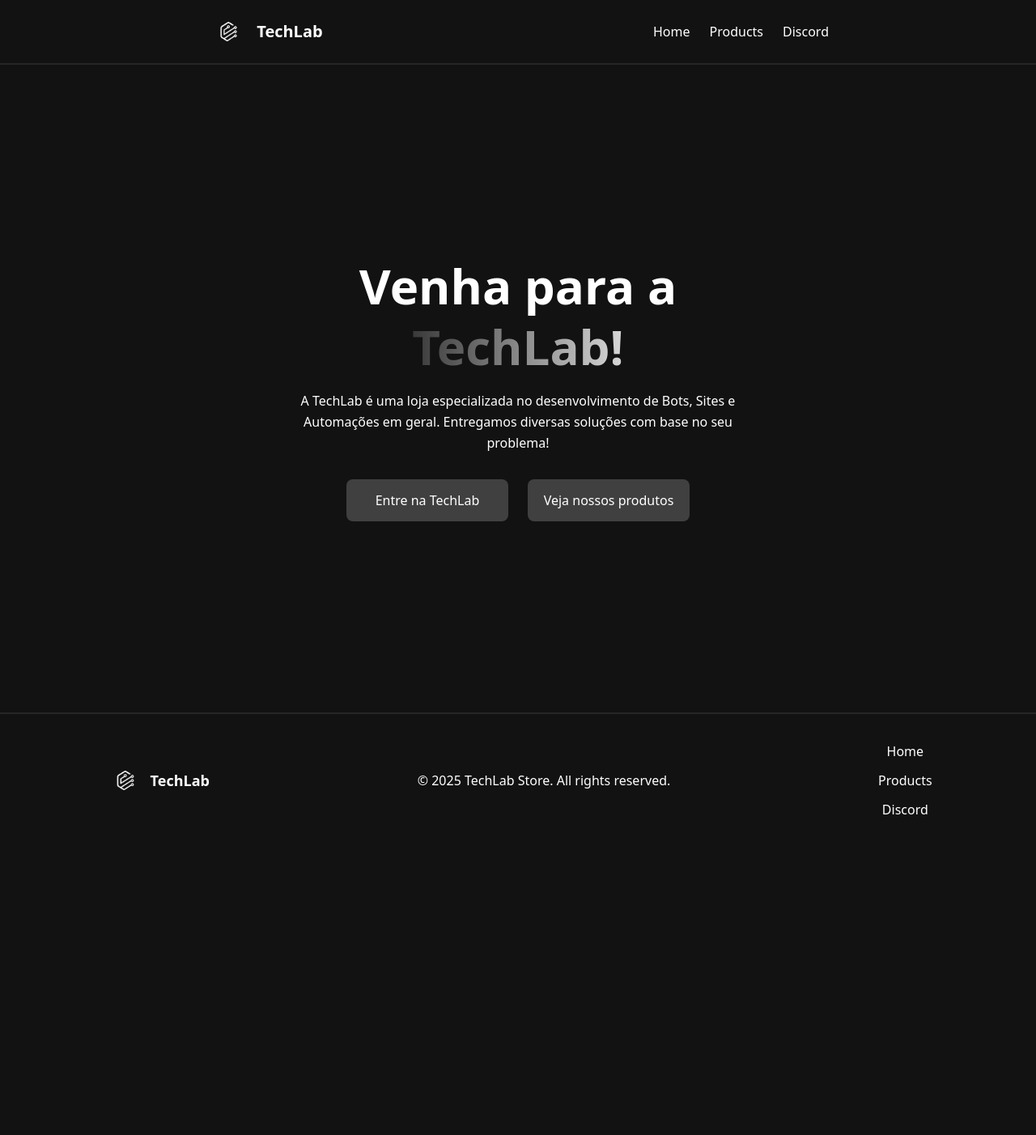
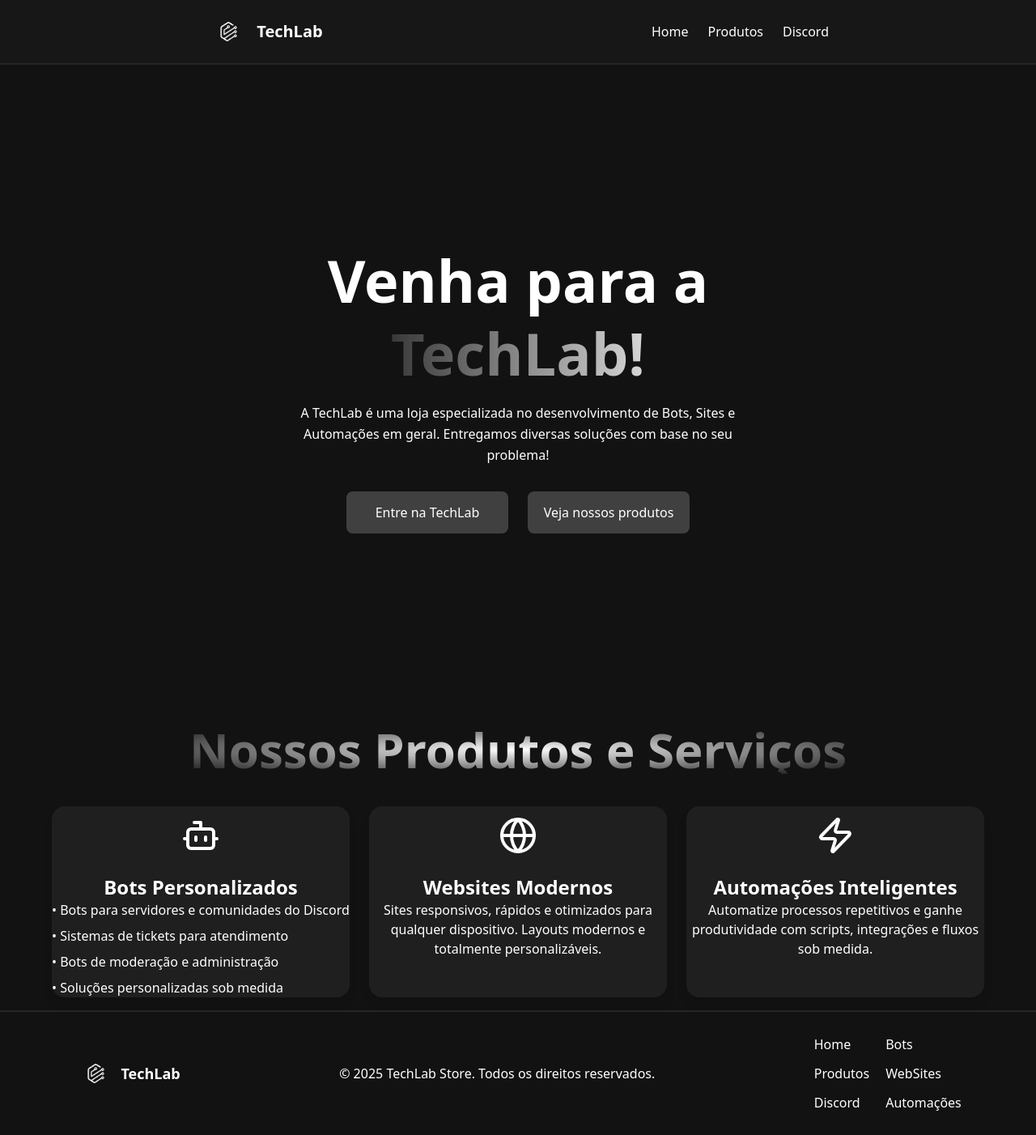
Before and after one commit to TechLabStore/techlab-page, a React (Vite) app: page / in a window 1280 px wide. Shown: the whole page at 81% size. Before the commit the page ends 1046 px from the top, so only its background shows below. Built offline with nearby package versions, Linux system fonts and the light colour scheme.

Commit message:
fix responsivity and add products section

```diff
--- a/package.json
+++ b/package.json
@@ -16,6 +16,7 @@
     "lucide-react": "^0.544.0",
     "react": "^19.1.1",
     "react-dom": "^19.1.1",
+    "react-icons": "^5.5.0",
     "tailwindcss": "^4.1.13"
   },
   "devDependencies": {
--- a/src/components/Footer/Footer.tsx
+++ b/src/components/Footer/Footer.tsx
@@ -4,22 +4,23 @@ function Footer() {
   return (
     <footer
       className="text-white py-6 px-4 border-t-2 border-t-neutral-800"
-      style={{ padding: "12px" }}
+      style={{ padding: "6px"}}
     >
       <div className="flex flex-col items-center gap-6 md:flex-row md:justify-around md:h-35 md:items-center">
         <div className="flex items-center gap-1">
           <img src={logo} alt="TechLab Logo" className="h-10" />
-          <h1 className="font-extrabold text-lg">TechLab</h1>
-          {
-            // <span style={{ fontSize: "8px" }} className="text-gray-400">Entre no nosso Discord!</span>
-          }
+          <h1 className="font-extrabold text-lg">
+            TechLab
+            <br />
+          </h1>
         </div>
 
         <div className="text-center">
-          <p>© 2025 TechLab Store. All rights reserved.</p>
+          <p>© 2025 TechLab Store. Todos os direitos reservados.</p>
         </div>
 
-        <ul className="flex flex-col gap-3 justify-center items-center md:flex-col">
+        <div className="md:flex gap-5 flex-row hidden">
+          <ul className="flex flex-col gap-3 justify-center items-start md:flex-col">
             <li>
               <a
                 href="#home"
@@ -33,18 +34,37 @@ function Footer() {
                 href="#products"
                 className="relative pb-1 border-b-2 border-transparent hover:border-white transition-all duration-300"
               >
-              Products
+                Produtos
               </a>
             </li>
             <li>
               <a
-              href="#discord"
+                href="https://discord.gg/Yt6bcW7JHC"
                 className="relative pb-1 border-b-2 border-transparent hover:border-white transition-all duration-300"
               >
                 Discord
               </a>
             </li>
           </ul>
+
+          <ul className="flex flex-col gap-3 justify-center items-start md:flex-col">
+            <li>
+              <a className="cursor-default relative pb-1 border-b-2 border-transparent hover:border-white transition-all duration-300">
+                Bots
+              </a>
+            </li>
+            <li>
+              <a className="cursor-default relative pb-1 border-b-2 border-transparent hover:border-white transition-all duration-300">
+                WebSites
+              </a>
+            </li>
+            <li>
+              <a className="cursor-default relative pb-1 border-b-2 border-transparent hover:border-white transition-all duration-300">
+                Automações
+              </a>
+            </li>
+          </ul>
+        </div>
       </div>
     </footer>
   );
--- a/src/components/Header/Description.tsx
+++ b/src/components/Header/Description.tsx
@@ -1,13 +1,14 @@
 function Description() {
   return (
-    <div className="flex flex-col items-center justify-center min-h-screen px-4 md:px-0 gap-8">
-      <div className="flex flex-col items-center gap-4">
-        <h1 className="text-white text-center text-4xl md:text-6xl font-extrabold max-w-4xl leading-tight">
+    <section
+      id="home"
+      className="flex flex-col items-center justify-center min-h-screen px-4 md:px-0 gap-8"
+    >
+      <div className="flex flex-col items-center gap-4 text-white">
+        <h1 className="text-center text-4xl md:text-7xl font-extrabold max-w-4xl leading-tight">
           Venha para a
           <br />
-          <p className="mask-l-from-neutral-900">
-            TechLab!
-          </p>
+          <p className="mask-l-from-neutral-900">TechLab!</p>
         </h1>
 
         <p className="text-white text-center text font-light font max-w-xl leading-relaxed">
@@ -18,14 +19,18 @@ function Description() {
       </div>
 
       <div className="flex flex-col sm:flex-row justify-center items-center gap-4 sm:gap-6">
+        <a href="https://discord.gg/Yt6bcW7JHC">
           <button className="bg-neutral-700 text-white h-13 w-50 rounded-lg cursor-pointer transition-colors hover:bg-neutral-600">
             Entre na TechLab
           </button>
+        </a>
+        <a href="#products">
           <button className="bg-neutral-700 text-white h-13 w-50 rounded-lg cursor-pointer transition-colors hover:bg-neutral-600">
             Veja nossos produtos
           </button>
+        </a>
       </div>
-    </div>
+    </section>
   );
 }
 
--- a/src/components/Header/NavBar.tsx
+++ b/src/components/Header/NavBar.tsx
@@ -7,14 +7,16 @@ function NavBar() {
   const [isOpen, setIsOpen] = useState(false);
 
   return (
-    <nav className="relative w-full h-20 px-4 md:px-8 flex justify-center items-center border-b-2 border-b-neutral-800">
+    <nav className="relative top-0 left-0 w-full h-20 px-4 md:px-8 flex justify-center items-center border-b-2 border-b-neutral-800 bg-neutral-900 z-50">
       <div className="flex flex-row items-center gap-4 md:gap-10 w-full max-w-3xl justify-between">
         <div className="flex items-center gap-2">
           <img src={logo} className="h-10" alt="TechLab Logo" />
           <h1 className="text-white font-extrabold text-xl">TechLab</h1>
         </div>
 
-        <ul className="hidden md:flex gap-6 text-white font-medium">
+        <ul
+          className="hidden md:flex gap-6 text-white font-medium"
+        >
           <li>
             <a
               className="relative pb-1.5 border-b-2 border-transparent transition-all duration-300 hover:border-white"
@@ -28,13 +30,13 @@ function NavBar() {
               className="relative pb-1.5 border-b-2 border-transparent transition-all duration-300 hover:border-white"
               href="#products"
             >
-              Products
+              Produtos
             </a>
           </li>
           <li>
             <a
               className="relative pb-1.5 border-b-2 border-transparent transition-all duration-300 hover:border-white"
-              href="#discord"
+              href="https://discord.gg/Yt6bcW7JHC"
             >
               Discord
             </a>
@@ -45,7 +47,7 @@ function NavBar() {
           className="md:hidden text-white"
           onClick={() => setIsOpen(!isOpen)}
           style={{
-            paddingRight: "20px"
+            paddingRight: "20px",
           }}
         >
           {isOpen ? <X size={35} /> : <Menu size={35} />}
@@ -53,7 +55,10 @@ function NavBar() {
       </div>
 
       {isOpen && (
-        <div className="absolute top-20 left-0 w-full shadow-lg md:hidden" style={{padding: "16px"}}>
+        <div
+          className="absolute top-20 left-0 w-full shadow-lg md:hidden"
+          style={{ paddingTop: "12px" }}
+        >
           <ul className="flex flex-col items-center gap-6 py-6 text-white font-medium">
             <li>
               <a
@@ -70,7 +75,7 @@ function NavBar() {
                 className="hover:text-[#5c63f7] transition-colors"
                 href="#products"
               >
-                Products
+                Produtos
               </a>
             </li>
             <li>
--- a/src/components/Main/Products.tsx
+++ b/src/components/Main/Products.tsx
@@ -0,0 +1,62 @@
+import { Bot, Globe, Zap } from "lucide-react";
+
+function Products() {
+  return (
+    <section
+      id="products"
+      className="flex flex-col items-center gap-10 py-20 px-4 h-full"
+      style={{ margin: "16px" }}
+    >
+      <h1 className="text-center mask-radial-from-neutral-600 text-white text-4xl md:text-6xl font-extrabold">
+        Nossos Produtos e Serviços
+      </h1>
+
+      <div className="grid grid-cols-1 md:grid-cols-3 gap-6 w-full max-w-6xl">
+        <div className="bg-neutral-800/70 backdrop-blur-md rounded-2xl p-6 shadow-lg hover:scale-105 transition-transform duration-300 h-full">
+          <div className="flex flex-col items-center gap-3 mb-4">
+            <Bot size={48} className="text-white" style={{ margin: "12px" }} />
+            <h2 className="text-white text-2xl font-bold">
+              Bots Personalizados
+            </h2>
+          </div>
+          <ul className="text-white text-sm md:text-base flex flex-col gap-2">
+            <li>• Bots para servidores e comunidades do Discord</li>
+            <li>• Sistemas de tickets para atendimento</li>
+            <li>• Bots de moderação e administração</li>
+            <li>• Soluções personalizadas sob medida</li>
+          </ul>
+        </div>
+
+        <div className="bg-neutral-800/70 backdrop-blur-md rounded-2xl p-6 shadow-lg hover:scale-105 transition-transform duration-300">
+          <div className="flex flex-col items-center gap-3 mb-4">
+            <Globe
+              size={48}
+              className="text-white"
+              style={{ margin: "12px" }}
+            />
+            <h2 className="text-white text-2xl font-bold">Websites Modernos</h2>
+          </div>
+          <p className="text-white text-sm md:text-base text-center">
+            Sites responsivos, rápidos e otimizados para qualquer dispositivo.
+            Layouts modernos e totalmente personalizáveis.
+          </p>
+        </div>
+
+        <div className="bg-neutral-800/70 backdrop-blur-md rounded-2xl p-6 shadow-lg hover:scale-105 transition-transform duration-300">
+          <div className="flex flex-col items-center gap-3 mb-4">
+            <Zap size={48} className="text-white" style={{ margin: "12px" }} />
+            <h2 className="text-white text-2xl font-bold">
+              Automações Inteligentes
+            </h2>
+          </div>
+          <p className="text-white text-sm md:text-base text-center">
+            Automatize processos repetitivos e ganhe produtividade com scripts,
+            integrações e fluxos sob medida.
+          </p>
+        </div>
+      </div>
+    </section>
+  );
+}
+
+export default Products;
--- a/src/index.css
+++ b/src/index.css
@@ -1,4 +1,8 @@
 @import "tailwindcss";
+
+html {
+  scroll-behavior: smooth;
+}
 
 * {
   margin: 0;
--- a/src/pages/Home.tsx
+++ b/src/pages/Home.tsx
@@ -1,12 +1,14 @@
 import HomeFooter from "../components/Footer/Footer";
 import Description from "../components/Header/Description";
 import NavBar from "../components/Header/NavBar";
+import Products from "../components/Main/Products";
 
 function HomePage() {
   return (
     <>
       <NavBar />
       <Description />
+      <Products />
       <HomeFooter />
     </>
   );
```
Also changed, not shown: 1 other file (tests, documents, lock files or other folders). Lines whose indentation alone changed are shown as unchanged.
